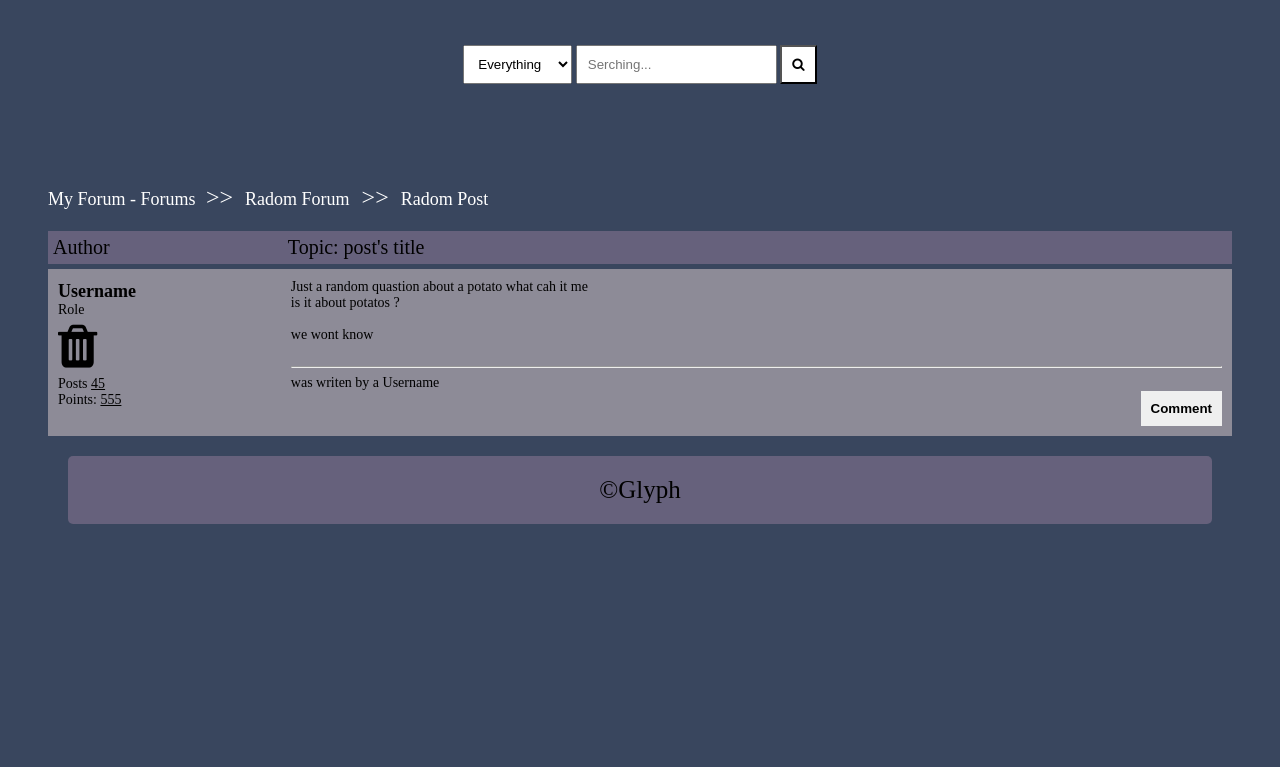
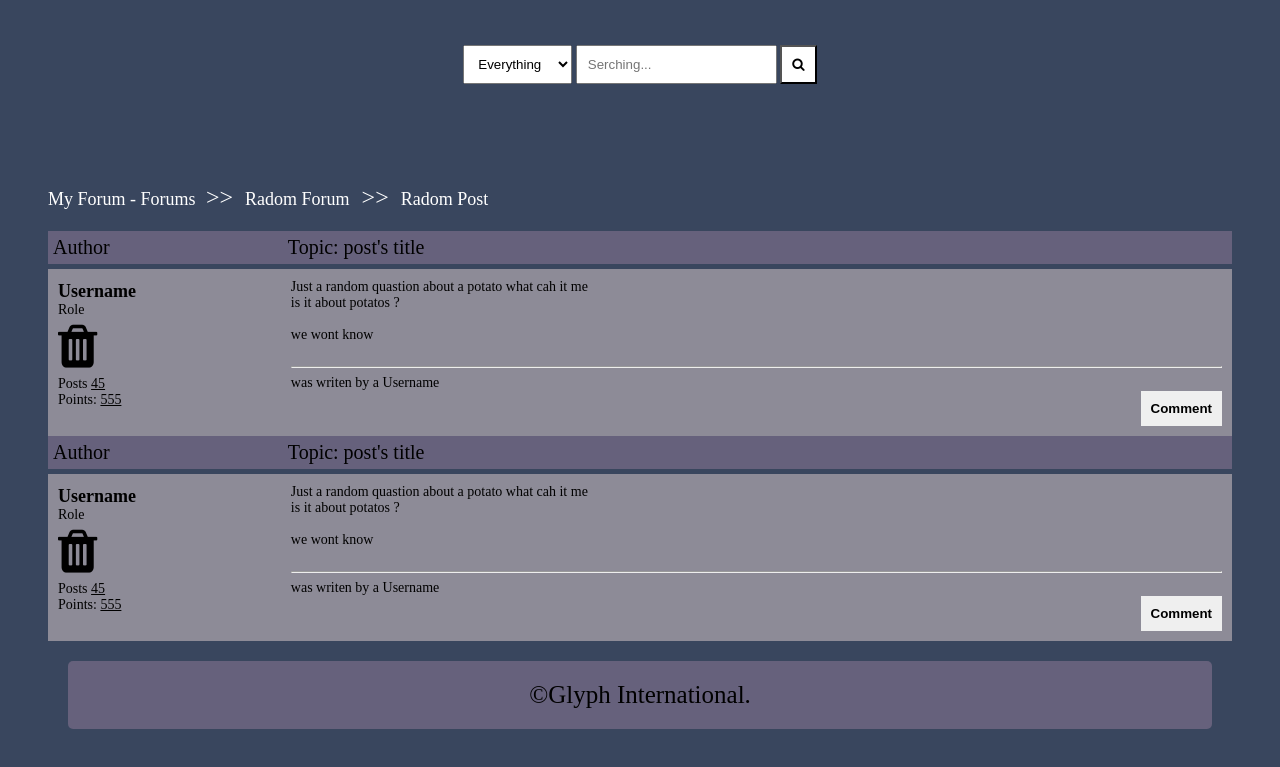
Before and after one commit to Vladul555/2020_21_project-2, a plain HTML site: page Forum/details.html in a window 1280 px wide. Shown: the part 103-870 px from the top of the page. Before the commit the page ends 800 px from the top, so only its background shows below. Drawn offline with Linux system fonts and the light colour scheme.

Commit message:
EVEN MORE STUFF

```diff
--- a/Forum/details.html
+++ b/Forum/details.html
@@ -80,14 +80,47 @@
             </div>
         </div>
 
-        <!---Comment input-->
-        <div class="comment-area hide">
+
+        <!---Show Comment-->
+        <div class="comment-area hide" id="comment-area">
             <textarea name="comment" id="" placeholder="Comment here if you like potatos ..."></textarea>
-            <input type="submit" value="Submit">
+            <input type="submit" onclick="hideComment()" value="Submit">
         </div>
 
+        <div class="topic_container">
+            <div class="head">
+                <div class="authors">Author</div>
+                <div class="content">Topic: post's title</div>
+            </div>
+
+            <div class="body">
+                <div class="authors">
+                    <div class="username"> <a href="#">Username</a></div>
+                    <div>Role</div>
+                   <span class="trash_icon"> <i class="fa fa-trash"></i></span>
+                    <div>Posts <u>45</u></div>
+                    <div>Points: <u>555</u></div>
+                </div>
+
+                <div class="content">
+                    Just a random quastion about a potato what cah it me
+                    <br>is it about potatos ?
+                    <br><br>
+                    we wont know
+                    <br><br>
+                    <hr>
+                    was writen by a Username
+                    <div class="comment">
+                         <button onclick=" showComment()"> Comment </button>
+                    </div>
+                </div>
+
+            </div>
+        </div>
+
+
     <footer>
-        &copy;Glyph
+        &copy;Glyph International.
     </footer>
     <script src="main.js"></script>
 </body>
--- a/Forum/main.js
+++ b/Forum/main.js
@@ -19,5 +19,10 @@ function showIconBar(){
 
 function showComment(){
     var commentArea = document.getElementById("comment-area");
+    commentArea.setAttribute("style", "display:block;");
+}
+
+function hideComment(){
+    var commentArea = document.getElementById("comment-area");
     commentArea.setAttribute("style", "display:none;");
 }
--- a/Forum/style.css
+++ b/Forum/style.css
@@ -341,3 +341,7 @@ footer{
 .comment-area input:hover{
     border:solid 1px black
 }
+
+.comment-container{
+    margin-top: 30px;
+}
```
Also changed, not shown: Forum/home.html (+1 -1 lines), Forum/posts.html (+1 -1 lines).
